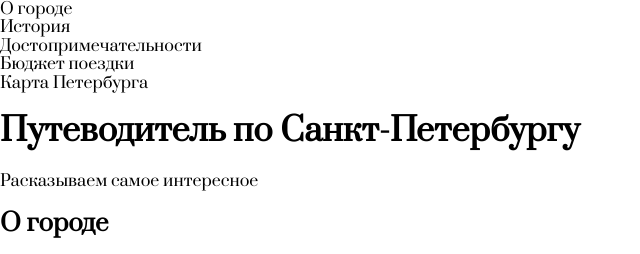
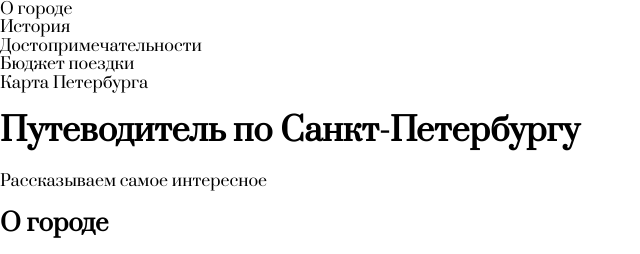
Before and after one commit to Art-Vis/Guide-to-St.Petersburg, a plain HTML site: page index.html in a window 1280 px wide. Shown: the top 254 px of the page, 0-640 px from the left. Drawn offline with nearby package versions, Linux system fonts and the light colour scheme; files whose address does not match are found by name.

Commit message:
Revert "delet C"
This reverts commit 2355325fb2e360355069f33840fc54959121357d.

```diff
--- a/index.html
+++ b/index.html
@@ -27,7 +27,7 @@
         <section class="hero">
             <div class="container">
                 <h1 class="hero__title">Путеводитель по Санкт-Петербургу</h1>
-                <span class="hero__descr">Расказываем самое интересное</span>
+                <span class="hero__descr">Рассказываем самое интересное</span>
 
             </div>
         </section>
```
